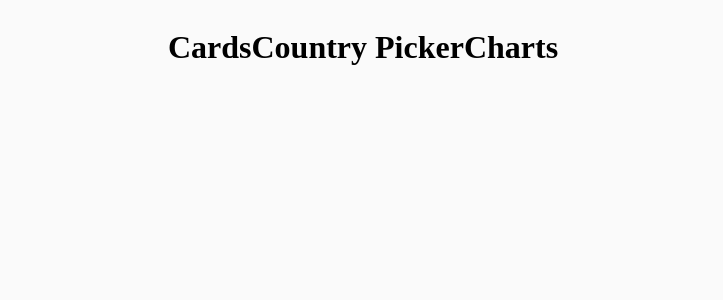
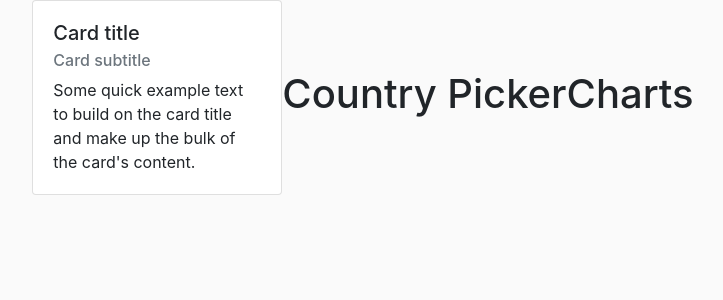
Before and after one commit to dae-hyun-kim/covid-data, a React (Create React App) app: page / in a window 1280 px wide. Shown: the top 300 px of the page, without its empty margins (277-1000 px from the left). Built offline with nearby package versions, Linux system fonts and the light colour scheme; no server answers.

Commit message:
reformatted styling - Dae Kim

```diff
--- a/public/index.html
+++ b/public/index.html
@@ -9,8 +9,8 @@
       name="description"
       content="Web site created using create-react-app"
     />
-    <link rel="apple-touch-icon" href="%PUBLIC_URL%/logo192.png" />
-    <link rel="manifest" href="%PUBLIC_URL%/manifest.json" />
+    <link rel="stylesheet" href="https://cdnjs.cloudflare.com/ajax/libs/twitter-bootstrap/4.3.1/css/bootstrap.min.css">
+    <link rel="stylesheet" href="styles.css">
     <title>React App</title>
   </head>
   <body>
--- /dev/null
+++ b/public/styles.css
@@ -0,0 +1,3 @@
+.card-size {
+  width: 250px;
+}
--- a/src/App.js
+++ b/src/App.js
@@ -5,17 +5,27 @@ import styles from './App.module.css'
 import { fetchData } from './api'
 
 class App extends React.Component {
+  constructor(props) {
+    super(props);
+    this.state = {
+      data: {}
+    }
+  }
+
 
   async componentDidMount() {
-    const data = await fetchData();
+    const fetchedData = await fetchData();
 
-    console.log(data)
+    this.setState({
+      data: fetchedData
+    })
   }
 
   render() {
+    const data = this.state.data
     return (
       <div className={styles.container}>
-        <Cards/>
+        <Cards data={data}/>
         <CountryPicker/>
         <Chart/>
       </div>
--- a/src/api/index.js
+++ b/src/api/index.js
@@ -5,8 +5,16 @@ const url = "https://covid19.mathdro.id/api";
 export const fetchData = async () => {
   try {
     const response = await axios.get(url);
+    const data = response.data
 
-    return response
+    const requiredData = {
+      confirmed: data.confirmed,
+      recovered: data.recovered,
+      deaths: data.deaths,
+      lastUpdate: data.lastUpdate
+    }
+
+    return requiredData
 
   } catch (error) {
 
--- a/src/components/Cards/Cards.jsx
+++ b/src/components/Cards/Cards.jsx
@@ -1,8 +1,15 @@
 import React from 'react'
 
-const Cards = () => {
+const Cards = (props) => {
+  console.log(props.data)
   return(
-    <h1>Cards</h1>
+    <div className="card card-size">
+      <div className="card-body">
+        <h5 className="card-title">Card title</h5>
+        <h6 className="card-subtitle mb-2 text-muted">Card subtitle</h6>
+        <p className="card-text">Some quick example text to build on the card title and make up the bulk of the card's content.</p>
+      </div>
+    </div>
   )
 }
 
```
Also changed, not shown: src/components/Cards/Cards.module.css (deleted), src/components/Chart/Chart.module.css (deleted), src/components/CountryPicker/CountryPicker.module.css (deleted).
